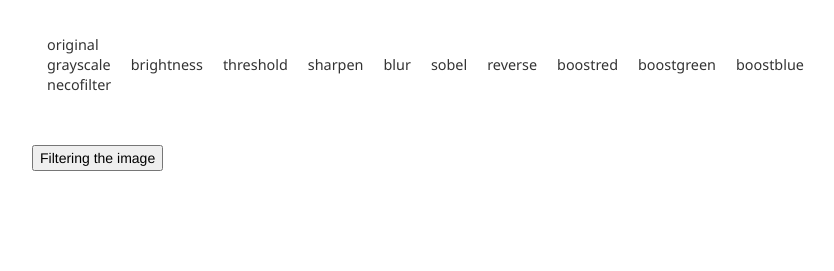
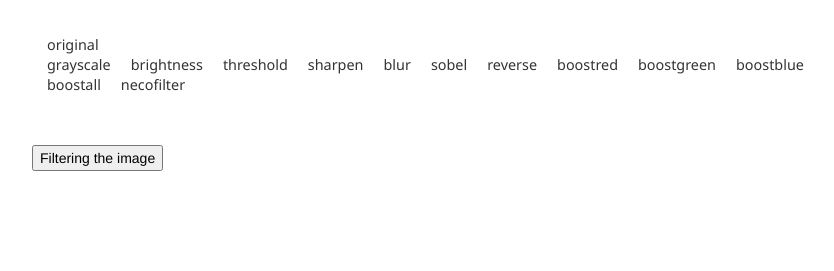
Before and after one commit to croud1234/kuroneco, a PHP site: page / in a window 1280 px wide. Shown: the part 207-478 px from the top of the page, without its empty margins (188-1022 px from the left). Run offline with PHP 8.4, Linux system fonts and the light colour scheme; some libraries are stand-ins or nearby versions.

Commit message:
boost all add

```diff
--- a/exec.js
+++ b/exec.js
@@ -116,6 +116,7 @@ $(document).ready(function(){
 		runFilter('boostred', Filters.boostred);
 		runFilter('boostgreen', Filters.boostgreen);
 		runFilter('boostblue', Filters.boostblue);
+		runFilter('boostall', Filters.boostall);
 		runNecoFilter('kuroneco', Filters.kuroneco);
 
 		var delaySpeed = 100;
--- a/filter.js
+++ b/filter.js
@@ -224,6 +224,29 @@ Filters.boostblue = function(pixels) {
    return pixels;
 }
 
+Filters.boostall = function(pixels) {
+   for(var i = 0, j = pixels.data.length; i < j; i ++) {
+      switch(i % 4) {
+         case 0:
+            //red
+            //各値の範囲は恐らく0-255
+            pixels.data[i] = Math.floor(pixels.data[i] / 2);
+            break;
+         case 1:
+            //green
+            pixels.data[i] = Math.floor(pixels.data[i] / 2);
+            break;
+         case 2:
+            //blue
+            pixels.data[i] = Math.round(Math.min(255, pixels.data[i] * 1.2));
+            break;
+         case 3:break;
+      }
+   }
+
+   return pixels;
+}
+
 //http://d.n-at.me/demo/html5/filter.js
 
 Filters.kuroneco = function(pixels) {
--- a/index.html
+++ b/index.html
@@ -73,15 +73,37 @@
                     <li class="square"><div id="info">brightness</div>
 					  <canvas id="brightness" style="display: none; "></canvas>
 				  </li>
-                    <li class="square"><div id="info">threshold</div><canvas id="threshold" style="display: none; "></canvas></li>
-                    <li class="square"><div id="info">sharpen</div><canvas id="sharpen" style="display: none; "></canvas></li>
-                    <li class="square"><div id="info">blur</div><canvas id="blur" style="display: none; "></canvas></li>
-                    <li class="square"><div id="info" class="square">sobel</div><canvas id="sobel" style="display: none; "></canvas></li>
-                    <li class="square"><div id="info">reverse</div><canvas id="reverse" style="display: none; "></canvas></li>
-                    <li class="square"><div id="info" class="square">boostred</div><canvas id="boostred" style="display: none; "></canvas></li>
-                    <li class="square"><div id="info">boostgreen</div><canvas id="boostgreen" style="display: none; "></canvas></li>
-                    <li class="square"><div id="info">boostblue</div><canvas id="boostblue" style="display: none; "></canvas></li>
-                    <li class="square"><div id="info">necofilter</div><canvas id="kuroneco" style="display: none; "></canvas></li>
+                  <li class="square"><div id="info">threshold</div>
+                  <canvas class="MouseOver" id="threshold" style="display: none; "></canvas>
+                  </li>
+
+                  <li class="square"><div id="info">sharpen</div>
+                  <canvas class="MouseOver" id="sharpen" style="display: none; "></canvas>
+                  </li>
+                  <li class="square"><div id="info">blur</div>
+                  <canvas  class="MouseOver" id="blur" style="display: none; "></canvas>
+                  </li>
+                  <li class="square"><div id="info" class="square">sobel</div>
+                  <canvas class="MouseOver" id="sobel" style="display: none; "></canvas>
+                  </li>
+                  <li class="square"><div id="info">reverse</div>
+                  <canvas id="reverse"  class="MouseOver" style="display: none; "></canvas>
+                  </li>
+                  <li class="square"><div id="info" class="square">boostred</div>
+                  <canvas  class="MouseOver" id="boostred" style="display: none; "></canvas>
+                  </li>
+                  <li class="square"><div id="info">boostgreen</div>
+                  <canvas   class="MouseOver" id="boostgreen" style="display: none; "></canvas>
+                  </li>
+                  <li class="square"><div id="info">boostblue</div>
+                  <canvas  class="MouseOver" id="boostblue" style="display: none; "></canvas>
+                  </li>
+                  <li class="square"><div id="info">boostall</div>
+                  <canvas  class="MouseOver" id="boostall" style="display: none; "></canvas>
+                  </li>
+                  <li class="square"><div id="info">necofilter</div>
+                  <canvas   class="MouseOver" id="kuroneco" style="display: none; "></canvas>
+                  </li>
                 </ul>
 
 				</figure>
@@ -93,7 +115,6 @@
 	<script type="text/javascript" src="upload.js"></script>
 	<script type="text/javascript" src="filter.js"></script>
 	<script type="text/javascript" src="exec.js"></script>
-	<!-- <script type="text/javascript" src="feedout.js"></script> -->
     <script type="text/javascript" src="filedrag.js"></script>
 	<script type="text/javascript" src="fb.js"></script>
 </body>
```
Also changed, not shown: styles.css (line endings or trailing spaces).
